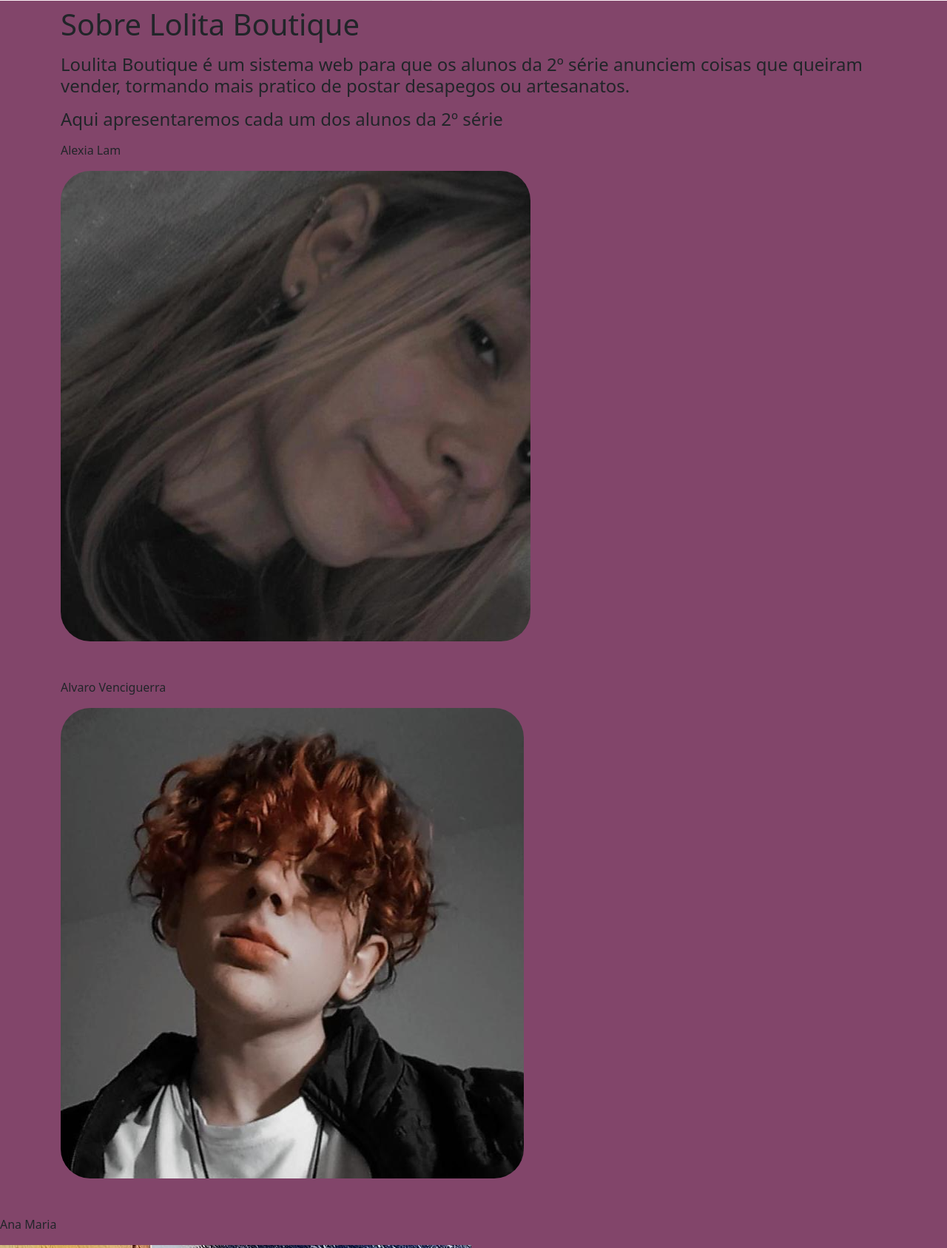
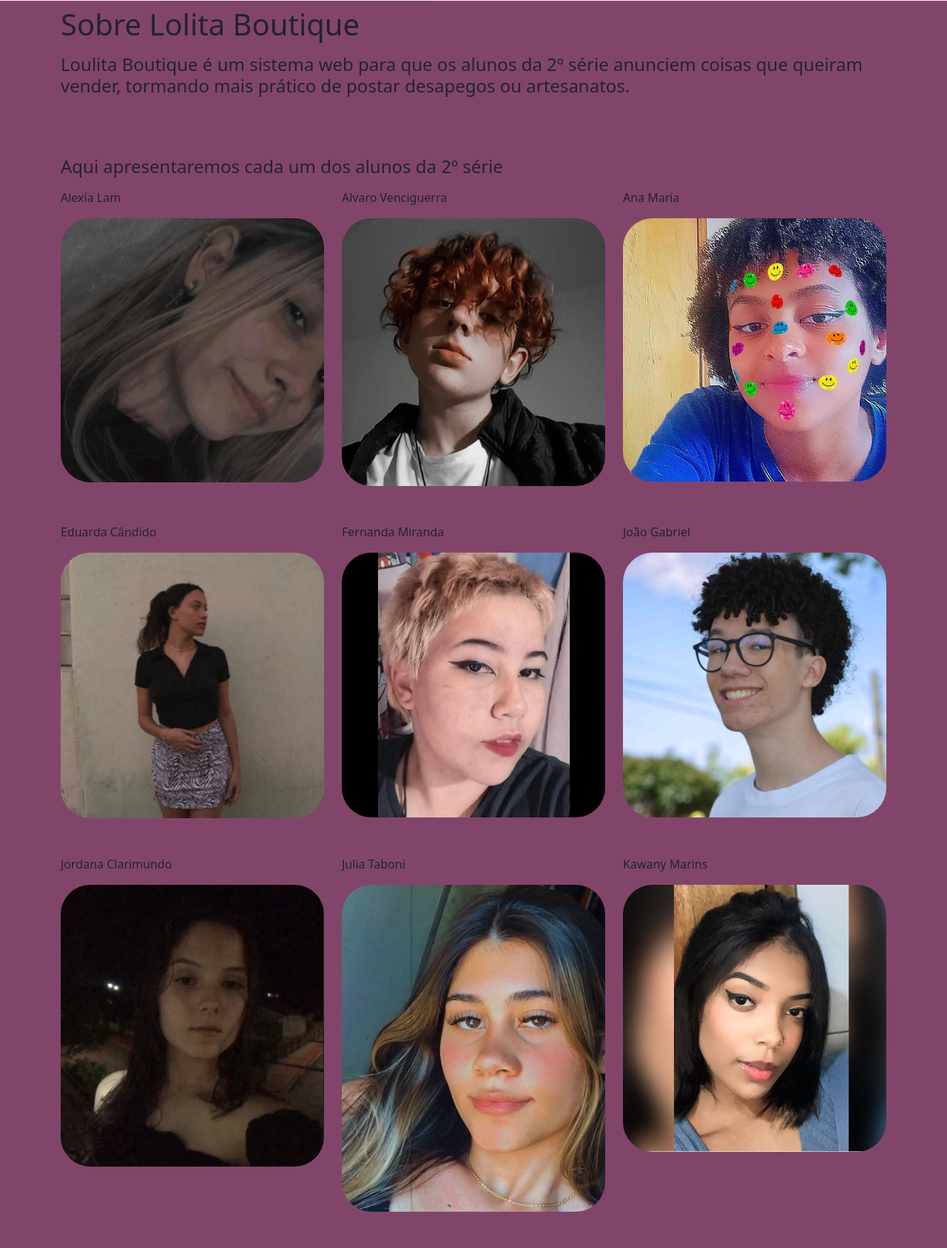
Before and after one commit to Jordana-Clarimundo/para_arrumar_jjordana, a PHP site: page /sobre.php in a window 1280 px wide. Shown: the part 366-2053 px from the top of the page at 74% size. Run offline with PHP 8.4, Linux system fonts and the light colour scheme.

Commit message:
atualiazação do site

```diff
--- a/index.php
+++ b/index.php
@@ -19,6 +19,8 @@
                     <li><button type="submit" class="btn btn-outline-primary"><a href="index.php">Início</li></a></button>
                     <li><button type="submit" class="btn btn-outline-primary"><a href="sobre.php">Sobre</li></a></button>
                     <li><button type="submit" class="btn btn-outline-primary"><a href="Contato.php">Contato</li></a></button>
+                    <button type="submit" class="btn btn-outline-primary"><a href="cadastrar.php" class="link">Cadastrar Produtos</a></button>
+                    <button type="submit" class="btn btn-outline-primary"><a href="deletar_produto.php" class="link">Deletar produtos</a></button>
                     </ul>
                 </nav>
             </div>
@@ -117,9 +119,5 @@
             </div>
         </div>
         <br>
-        <br>
-            <div class= "container">
-                <button type="submit" class="btn btn-outline-primary"><a href="cadastrar.php" class="link">CLIQUE PARA CADASTRAR PRODUTO</a></button>
-            </div>
     </body>
 </html>
--- a/sobre.php
+++ b/sobre.php
@@ -23,106 +23,137 @@
     <body>
         <div class= "container">
             <h1>Sobre Lolita Boutique</h1>
-            <p><h4>Loulita Boutique é um sistema web para que os alunos da 2º série anunciem coisas que queiram vender, tormando mais pratico de postar desapegos ou artesanatos.</h4></p>
+            <p><h4>Loulita Boutique é um sistema web para que os alunos da 2º série anunciem coisas que queiram vender, tormando mais prático de postar desapegos ou artesanatos.</h4></p>
+            <br>
+            <br>
             <p><h4>Aqui apresentaremos cada um dos alunos da 2º série</h4></p>
         </div>
 
         <div class= "container">
-            <div class="row">
+            <div class="row"> <!-- Linha de 3 fotos -->
                 <div class="col">
                     <p>Alexia Lam</p>
-                       <img src="alunos/alexia.png" alt="">
+                    <img class="img-fluid" src="alunos/alexia.png" alt="">
+                </div>
+
+
+                <div class="col">
+                    <p>Alvaro Venciguerra</p>
+                    <img class="img-fluid" src="alunos/alvaro.png" alt="">
+                </div>
+
+
+                <div class="col">
+                    <p>Ana Maria</p>
+                    <img class="img-fluid" src="alunos/ana maria.png" alt="">
                 </div>
             </div>
 
-                <div class="col">
-                       <p>Alvaro Venciguerra</p>
-                       <img src="alunos/alvaro.png" alt="">
-                    </div>
-                </div>
+            <!-- Linha de 3 fotos -->
 
-                <div class="col">
-                       <p>Ana Maria</p>
-                       <img src="alunos/ana maria.png" alt="">
-                    </div>
-                </div>
+            <div class="row">
 
                 <div class="col">
                     <p>Eduarda Cândido</p>
-                       <img src="alunos/duda.png" alt="">
+                    <img class="img-fluid" src="alunos/duda.png" alt="">
                 </div>
-                </div>
+
 
                 <div class="col">
                     <p>Fernanda Miranda</p>
-                       <img src="alunos/fernanda.png" alt="">
-                    </div>
+                    <img class="img-fluid" src="alunos/fernanda.png" alt="">
                 </div>
 
                 <div class="col">
                     <p>João Gabriel</p>
-                       <img src="alunos/joao gabriel.png" alt="">
+                    <img class="img-fluid" src="alunos/joao gabriel.png" alt="">
                 </div>
             </div>
 
+            <!-- Linha de 3 fotos -->
+            <div class="row">
                 <div class="col">
                        <p>Jordana Clarimundo</p>
-                       <img src="imagens/jor.png" alt="">
+                       <img class="img-fluid" src="imagens/jor.png" alt="">
+                </div>
+
+
+                <div class="col">
+                       <p>Julia Taboni</p>
+                       <img class="img-fluid" src="imagens/ju.png" alt="">
+                </div>
+
+
+                <div class="col">
+                    <p>Kawany Marins</p>
+                    <img class="img-fluid" src="alunos/kawany.png" alt="">
                 </div>
             </div>
 
+             <!-- Linha de 3 fotos -->
+
+            <div class="row">
                 <div class="col">
-                       <p>Julia Taboni</p>
-                       <img src="imagens/ju.png" alt="">
+                    <p>Maria Eduarda</p>
+                    <img class="img-fluid" src="alunos/madu.png" alt="">
+                </div>
+
+                <div class="col">
+                    <p>Marcelo</p>
+                    <img class="img-fluid" src="alunos/marcelo.png" alt="">
+                </div>
+
+                <div class="col">
+                    <p>Paula Bovo</p>
+                    <img class="img-fluid" src="alunos/paula.png" alt="">
                 </div>
             </div>
 
+             <!-- Linha de 3 fotos -->
+
+            <div class="row">
+
                 <div class="col">
-                       <p>Kawany Marins</p>
-                       <img src="alunos/kawany.png" alt="">
-                    </div>
+                    <p>Victória Bovo</p>
+                    <img class="img-fluid" src="alunos/vic.png" alt="">
                 </div>
 
+
                 <div class="col">
-                       <p>Maria Eduarda</p>
-                       <img src="alunos/madu.png" alt="">
-                    </div>
+                    <p>Vitória</p>
+                    <img class="img-fluid" src="alunos/vitoria.png" alt="">
                 </div>
 
+
                 <div class="col">
-                       <p>Maria Eduarda</p>
-                       <img src="alunos/madu.png" alt="">
-                    </div>
+                    <p>Yasmin Papin</p>
+                    <img class="img-fluid" src="alunos/yasmin.png" alt="">
                 </div>
 
+                 <!-- Linha de 3 fotos -->
+
+                 <div class="row">
+
                     <div class="col">
-                       <p>Maria Eduarda</p>
-                       <img src="alunos/madu.png" alt="">
-                    </div>
+                        <p>Thauane</p>
+                        <img class="img-fluid" src="alunos/thauane.png" alt="">
                     </div>
 
+
                     <div class="col">
-                       <p>Maria Eduarda</p>
-                       <img src="alunos/madu.png" alt="">
-                    </div>
+                        <p>Igor</p>
+                        <img class="img-fluid" src="alunos/igor.png" alt="">
                     </div>
 
-                <div class="col">
-                       <p>Maria Eduarda</p>
-                       <img src="alunos/madu.png" alt="">
-                    </div>
-                </div>
 
                     <div class="col">
-                       <p>Maria Eduarda</p>
-                       <img src="alunos/madu.png" alt="">
+                        <p>GUstavo</p>
+                        <img class="img-fluid" src="alunos/gustavo.png" alt="">
                     </div>
                 </div>
             </div>
 
-
-
-
+        </div>
 
 
         <div class= "container">
```
Also changed, not shown: deletar_produto.php (+17 -0 lines), alunos/ariane.png (added), alunos/duda.png (renamed from alunos/duda .png), alunos/fernanda.png (renamed from alunos/fernanda .png), alunos/gustavo.png (added), alunos/igor.png (added), alunos/paula.png (renamed from alunos/paula .png), alunos/thauane.png (added), alunos/vic.png (renamed from alunos/vic .png), alunos/vitoria.png (renamed from alunos/vitoria .png), meuestilo.css (line endings or trailing spaces). Lines whose indentation alone changed are shown as unchanged.
